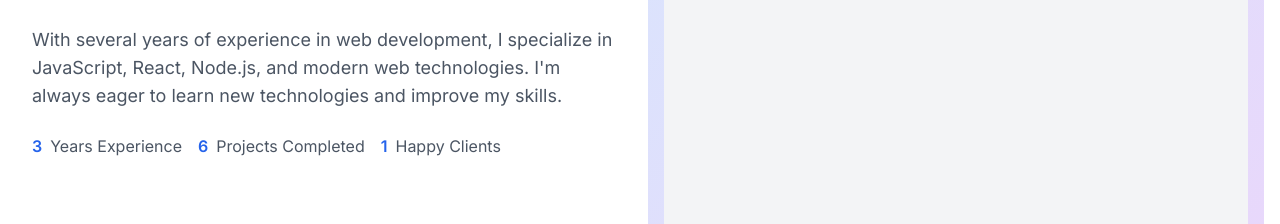
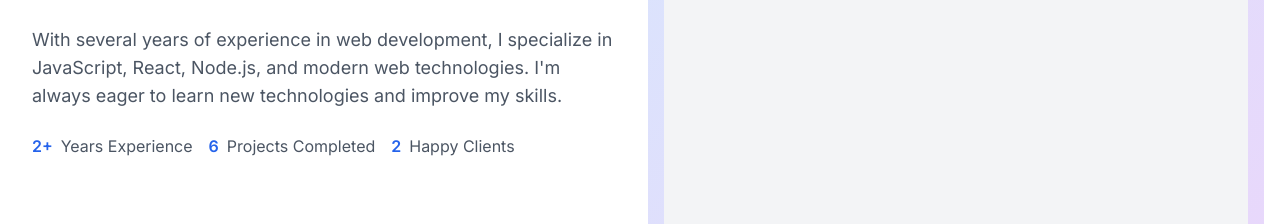
Before and after one commit to mohamedbashirnux/portfolio, a Next.js app: page / in a window 1280 px wide. Shown: the part 1202-1426 px from the top of the page. Built offline with nearby package versions, Linux system fonts and the light colour scheme.

Commit message:
improved

```diff
--- a/app/components/About.tsx
+++ b/app/components/About.tsx
@@ -17,7 +17,7 @@ const About = () => {
             </p>
             <div className="flex flex-wrap gap-4">
               <div className="flex items-center gap-2">
-                <span className="text-blue-600 font-semibold">3</span>
+                <span className="text-blue-600 font-semibold">2+</span>
                 <span className="text-gray-600">Years Experience</span>
               </div>
               <div className="flex items-center gap-2">
@@ -25,7 +25,7 @@ const About = () => {
                 <span className="text-gray-600">Projects Completed</span>
               </div>
               <div className="flex items-center gap-2">
-                <span className="text-blue-600 font-semibold">1</span>
+                <span className="text-blue-600 font-semibold">2</span>
                 <span className="text-gray-600">Happy Clients</span>
               </div>
             </div>
--- a/app/layout.tsx
+++ b/app/layout.tsx
@@ -16,7 +16,11 @@ export default function RootLayout({
 }) {
   return (
     <html lang="en" className="scroll-smooth">
-      <body className={`${inter.className} bg-gray-50`}>{children}</body>
+      <body className={inter.className}>
+        <div className="bg-gray-50 min-h-screen">
+          {children}
+        </div>
+      </body>
     </html>
   )
 }
```
